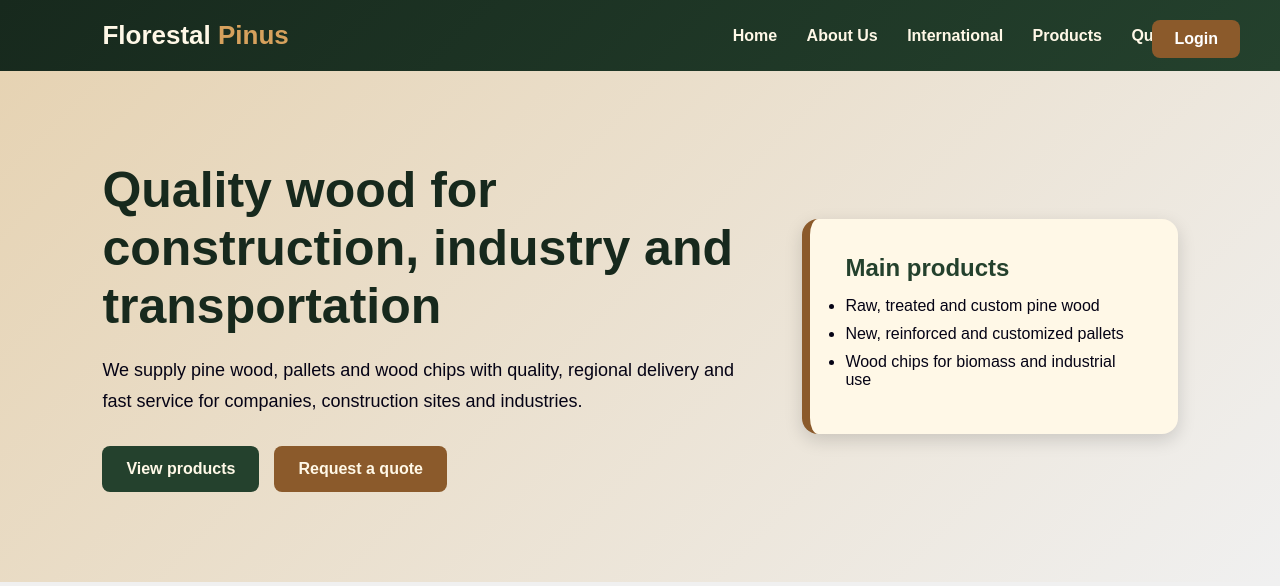
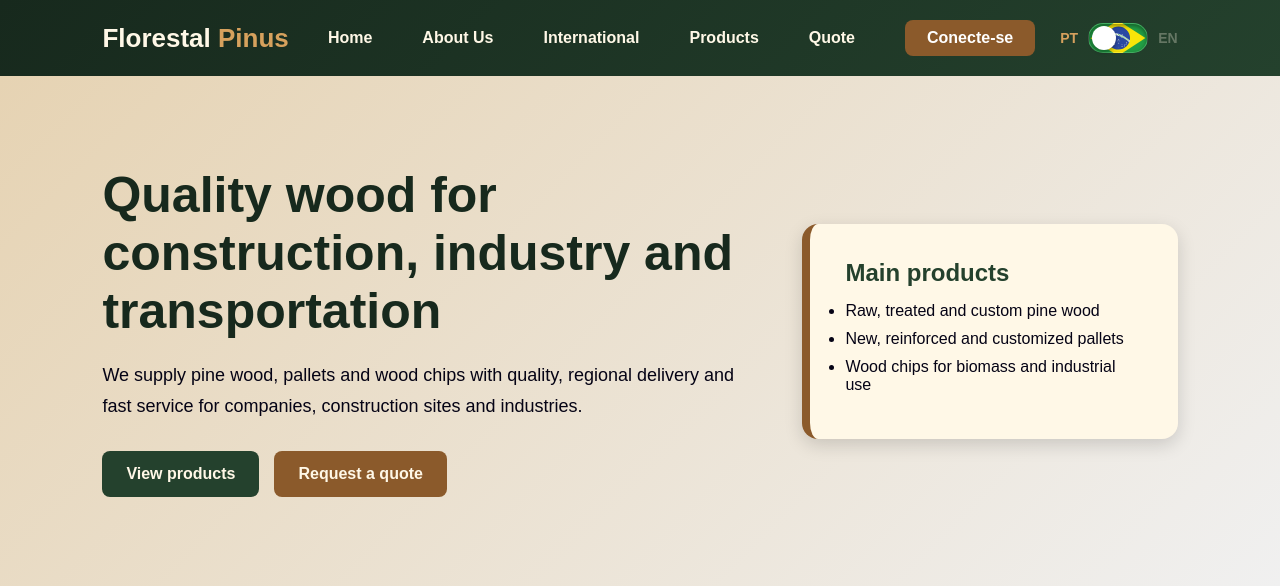
Before and after one commit to Vitorkp/site-serraria, a PHP site: page / in a window 1280 px wide. Shown: the top 586 px of the page. Run offline with PHP 8.4, Linux system fonts and the light colour scheme.

Commit message:
Adicionando linguagem troca botao

```diff
--- a/index.html
+++ b/index.html
@@ -14,27 +14,30 @@
 
   <nav>
     <a href="index.html" data-i18n="nav.inicio">Home</a>
+    <a href="sobre.html" data-i18n="nav.sobre">About Us</a>
+    <a href="internacional.html" data-i18n="nav.internacional">International</a>
+    <a href="produtos.html" data-i18n="nav.produtos">Products</a>
+    <a href="orcamento.html" data-i18n="nav.orcamento">Quote</a>
 
-    <a href="sobre.html" data-i18n="nav.sobre">
-      About Us
-    </a>
+    <div class="header-actions">
+      <a href="login.html" class="login-topo" data-i18n="nav.login">
+        Conecte-se
+      </a>
 
-    <a href="internacional.html" data-i18n="nav.internacional">
-      International
-    </a>
+      <div class="toggle-container">
+        <span class="toggle-label pt-label ativo">PT</span>
 
-    <a href="produtos.html" data-i18n="nav.produtos">
-      Products
-    </a>
+        <label class="switch">
+          <input type="checkbox" id="lang-checkbox" onchange="alternarSwitch(this)">
+          <div class="slider">
+            <div class="knob"></div>
+          </div>
+        </label>
 
-    <a href="orcamento.html" data-i18n="nav.orcamento">
-      Quote
-    </a>
+        <span class="toggle-label en-label">EN</span>
+      </div>
+    </div>
   </nav>
-
-  <a href="login.html" class="login-topo" data-i18n="nav.login">
-    Login
-  </a>
 </header>
 
 <main>
--- a/script.js
+++ b/script.js
@@ -48,3 +48,32 @@ function atualizarMoeda() {
     moeda.value = "USD";
   }
 }
+
+function mudarIdioma(idioma) {
+  console.log("Idioma alterado para: " + idioma);
+
+  const botoes = document.querySelectorAll('.lang-btn');
+  botoes.forEach(btn => {
+    if (btn.getAttribute('onclick').includes(idioma)) {
+      btn.classList.remove('inativo');
+    } else {
+      btn.classList.add('inativo');
+    }
+  });
+
+}
+
+function alternarSwitch(checkbox) {
+  const ptLabel = document.querySelector('.pt-label');
+  const enLabel = document.querySelector('.en-label');
+
+  if (checkbox.checked) {
+    ptLabel.classList.remove('ativo');
+    enLabel.classList.add('ativo');
+    if (typeof mudarIdioma === "function") mudarIdioma('en');
+  } else {
+    enLabel.classList.remove('ativo');
+    ptLabel.classList.add('ativo');
+    if (typeof mudarIdioma === "function") mudarIdioma('pt');
+  }
+}
--- a/style.css
+++ b/style.css
@@ -34,6 +34,157 @@ header {
   display: flex;
   justify-content: space-between;
   align-items: center;
+  position: relative;
+}
+
+header nav {
+  display: flex;
+  align-items: center;
+  gap: 25px;
+}
+
+
+header nav a {
+  color: var(--creme);
+  text-decoration: none;
+  font-weight: bold;
+  display: inline-block;
+  line-height: 1;
+}
+
+.header-actions {
+  display: flex;
+  align-items: center;
+  gap: 25px;
+}
+
+.toggle-container {
+  display: flex;
+  align-items: center;
+  gap: 10px;
+  user-select: none;
+}
+
+.toggle-label {
+  font-size: 14px;
+  font-weight: bold;
+  color: var(--creme);
+  opacity: 0.3;
+  transition: opacity 0.3s ease, color 0.3s ease;
+}
+
+
+.toggle-label.ativo {
+  opacity: 1;
+  color: var(--dourado-madeira);
+}
+
+.switch {
+  position: relative;
+  display: inline-block;
+  width: 60px;
+  height: 30px;
+  cursor: pointer;
+}
+
+.switch input {
+  opacity: 0;
+  width: 0;
+  height: 0;
+}
+
+/* Corpo do slider - Estado Inicial (Bandeira do Brasil) */
+.switch .slider {
+  position: absolute;
+  top: 0;
+  left: 0;
+  right: 0;
+  bottom: 0;
+  border-radius: 30px;
+  border: 1px solid rgba(255, 255, 255, 0.15);
+  box-shadow: inset 0 2px 4px rgba(0, 0, 0, 0.4);
+  background: url('https://cdnjs.cloudflare.com/ajax/libs/flag-icon-css/3.5.0/flags/4x3/br.svg');
+  background-size: cover;
+  background-position: center;
+  background-repeat: no-repeat;
+  transition: background 0.30s ease;
+}
+
+.switch input:checked + .slider {
+  background:url('https://cdnjs.cloudflare.com/ajax/libs/flag-icon-css/3.5.0/flags/4x3/us.svg');
+}
+
+.switch .knob {
+  position: absolute;
+  content: "";
+  height: 24px;
+  width: 24px;
+  left: 3px;
+  bottom: 2px;
+  background-color: #ffffff;
+  border-radius: 50%;
+  box-shadow: 0 2px 4px rgba(0, 0, 0, 0.4);
+  transition: transform 0.3s cubic-bezier(0.25, 1, 0.5, 1);
+}
+
+.switch input:checked + .slider .knob {
+  transform: translateX(28px);
+}
+
+.login-topo {
+  position: static !important;
+  background-color: #8B5A2B;
+  color: #fff !important;
+  padding: 10px 22px;
+  border-radius: 8px;
+  font-weight: bold;
+  text-decoration: none;
+  transition: 0.2s;
+  display: inline-block;
+  white-space: nowrap;
+}
+
+.login-topo:hover {
+  background-color: #D6A15D;
+  color: #1F3A27 !important;
+  transform: scale(1.05);
+}
+
+.language-swap {
+  display: flex;
+  gap: 6px;
+  background-color: rgba(255, 248, 231, 0.1);
+  padding: 6px 10px;
+  border-radius: 20px;
+  border: 1px solid rgba(255, 248, 231, 0.2);
+}
+
+.lang-btn {
+  background: none;
+  border: none;
+  font-size: 18px;
+  cursor: pointer;
+  transition: transform 0.2s;
+  padding: 0;
+  line-height: 1;
+}
+
+.lang-btn:hover {
+  transform: scale(1.2);
+}
+
+.lang-btn.inativo {
+  opacity: 0.4;
+  filter: grayscale(60%);
+}
+
+@media (max-width: 768px) {
+  .header-actions {
+    position: static;
+    margin-top: 15px;
+    justify-content: center;
+    width: 100%;
+  }
 }
 
 .logo {
```
